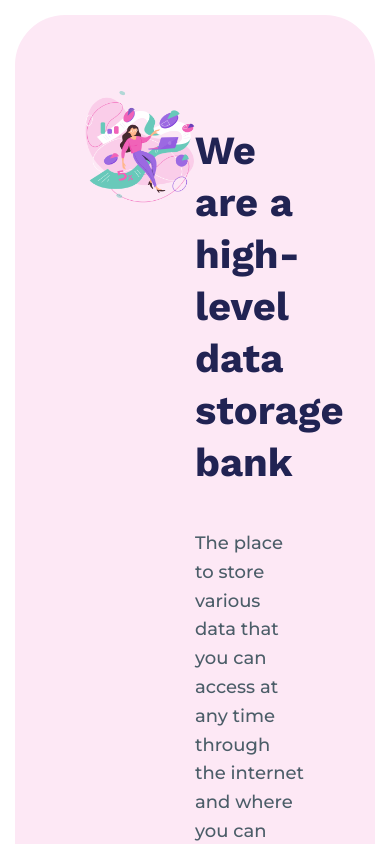
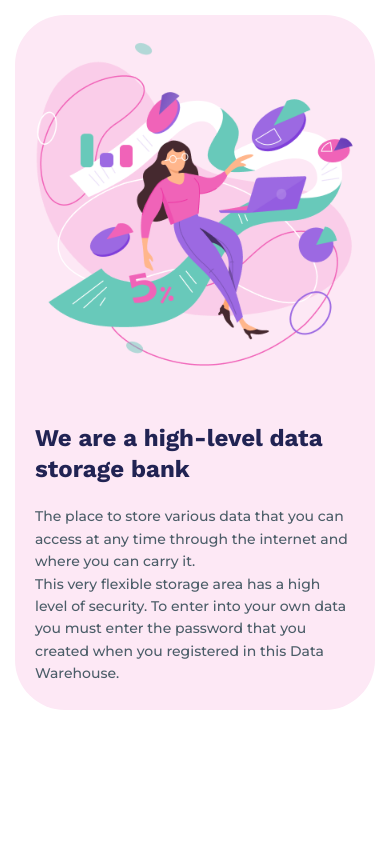
Before and after one commit to Snilax/practice, a website: page src/index.html in a window 390 px wide. Shown: the top 844 px of the page. Drawn offline with nearby package versions, Linux system fonts and the light colour scheme; files that its build step writes are made by us from their sources.

Commit message:
added adapted styles

```diff
--- a/src/css/data-bank/_data-bank.scss
+++ b/src/css/data-bank/_data-bank.scss
@@ -9,12 +9,29 @@
         background-color: $pink-medium;
         border-radius: 50px;
         margin-bottom: 120px;
+
+        @include media(md) {
+            flex-direction: column;
+            gap: 50px;
+            padding: 25px 20px;
+            align-items: center;
+        }
+
+        @include media(sm) {
+            gap: 20px;
+        }
     }
 
     // .data-bank__block-img
 
     &__block-img {
         max-width: 400px;
+
+        @include media(md) {
+            margin: 0 auto;
+            display: block;
+            max-width: 100%;
+        }
     }
 
     // .data-bank__block-description
@@ -30,6 +47,11 @@
             font-size: $lg-font;
             line-height: 130%;
             padding-top: 35px;
+
+            @include media(sm) {
+                font-size: $md-font;
+            }
+
         }
 
         // .data-bank__block-description_text
@@ -41,6 +63,17 @@
             font-weight: 500;
             line-height: 160%;
             padding-top: 40px;
+
+            @include media(sm) {
+                font-size: $link-font-size;
+                padding-top: 20px;
+            }
         }
     }
 }
+
+.block {
+    @include media(md) {
+        width: 100%;
+    }
+}
--- a/src/data-bank/_data-bank.html
+++ b/src/data-bank/_data-bank.html
@@ -1,11 +1,11 @@
 <section class="data-bank">
     <div class="container">
         <div class="row data-bank__block">
-            <div class="col-6 col-md-6 col-sm-12">
+            <div class="col-6 col-md-6 col-sm-12 block">
                 <img class="data-bank__block-img" src="../images/data-bank.png" alt="data-bank">
 
             </div>
-            <div class="col-6 col-md-6 col-sm-12 data-bank__block-description">
+            <div class="col-6 col-md-6 col-sm-12 block data-bank__block-description">
                 <h2 class="data-bank__block-description_title">
                     We are a high-level data storage bank
                 </h2>
```
